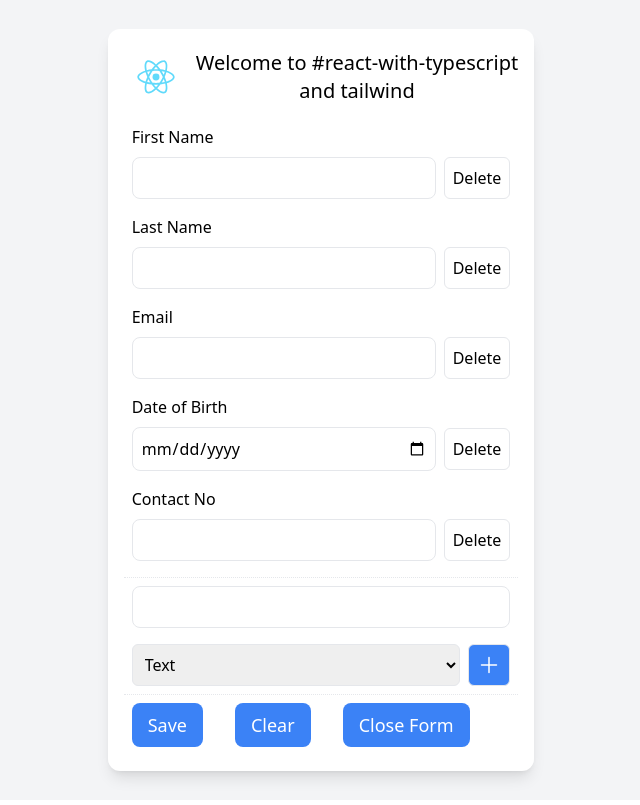
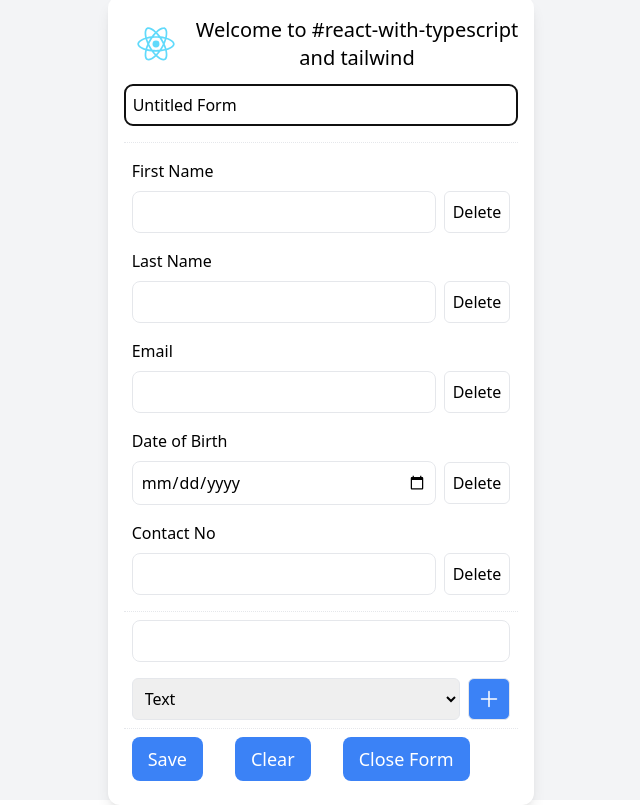
Before and after one commit to Susan-Khadka/wd301, a React (Create React App) app: page / in a window 1280 px wide. Both pictures are taken after a click on the button "Open Form". Shown: the whole page, without its empty margins (319-959 px from the left). Built offline with nearby package versions, Linux system fonts and the light colour scheme.

Commit message:
Added title and implemented useRef Hook over it

```diff
--- a/src/components/Form.tsx
+++ b/src/components/Form.tsx
@@ -1,5 +1,10 @@
-import React, { FormEvent, useEffect, useState } from "react";
+import React, { FormEvent, useEffect, useRef, useState } from "react";
 import Formfield from "./Formfield";
+
+interface formData {
+  title: string;
+  formFields: FormField[];
+}
 
 interface FormField {
   id: number;
@@ -16,15 +21,18 @@ const initialFormFields: FormField[] = [
   { id: 5, label: "Contact No", type: "tel", value: "" },
 ];
 
-const saveFormData = (currentData: FormField[]) => {
+const saveFormData = (currentData: formData) => {
   localStorage.setItem("formData", JSON.stringify(currentData));
 };
 
-const initialState = () => {
+const initialState: () => formData = () => {
   const formFieldJSON = localStorage.getItem("formData");
   const persistedFormData = formFieldJSON
     ? JSON.parse(formFieldJSON)
-    : initialFormFields;
+    : {
+        title: "Untitled Form",
+        formFields: initialFormFields,
+      };
   return persistedFormData;
 };
 
@@ -33,11 +41,12 @@ function Form(props: { closeForm: () => void }) {
 
   const [newField, setNewField] = useState("");
   const [fieldType, setFieldType] = useState("text");
+  const titleRef = useRef<HTMLInputElement>(null);
 
   useEffect(() => {
     const oldTitle = document.title;
     document.title = "Form App";
-
+    titleRef.current?.focus();
     return () => {
       document.title = oldTitle;
     };
@@ -55,8 +64,9 @@ function Form(props: { closeForm: () => void }) {
   }, [fields]);
 
   const onChangeCB = (id: number, value: string) => {
-    setFields(
-      fields.map((field: FormField) => {
+    setFields({
+      ...fields,
+      formFields: fields.formFields.map((field: FormField) => {
         if (field.id === id) {
           return {
             ...field,
@@ -64,41 +74,62 @@ function Form(props: { closeForm: () => void }) {
           };
         }
         return field;
-      })
-    );
+      }),
+    });
   };
 
   const clearFields = (event: FormEvent) => {
-    setFields(
-      fields.map((field: FormField) => {
+    setFields({
+      ...fields,
+      formFields: fields.formFields.map((field: FormField) => {
         return { ...field, value: "" };
-      })
-    );
+      }),
+    });
   };
 
   const addField = (event: FormEvent) => {
-    setFields([
+    setFields({
       ...fields,
+      formFields: [
+        ...fields.formFields,
         {
           id: Number(new Date()),
           label: newField,
           type: fieldType,
           value: "",
         },
-    ]);
+      ],
+    });
     setNewField("");
     setFieldType("text");
   };
 
   const removeField = (id: number) => {
-    setFields(fields.filter((field: FormField) => field.id !== id));
+    setFields({
+      ...fields,
+      formFields: fields.formFields.filter(
+        (field: FormField) => field.id !== id
+      ),
+    });
   };
 
   return (
     <div className="divide-y divide-dotted">
-      <div>
+      <input
+        value={fields.title}
+        onChange={(event) =>
+          setFields({
+            ...fields,
+            title: event.target.value,
+          })
+        }
+        className="border w-full border-gray-200 rounded-lg p-2 mt-2 mb-4 flex-1"
+        type="text"
+        ref={titleRef}
+      />
+      <div className="">
         <form className="px-2 mt-4">
-          {fields.map((fields: FormField) => {
+          {fields.formFields.map((fields: FormField) => {
             return (
               <Formfield
                 onChangeCB={onChangeCB}
```
Lines whose indentation alone changed are shown as unchanged.
